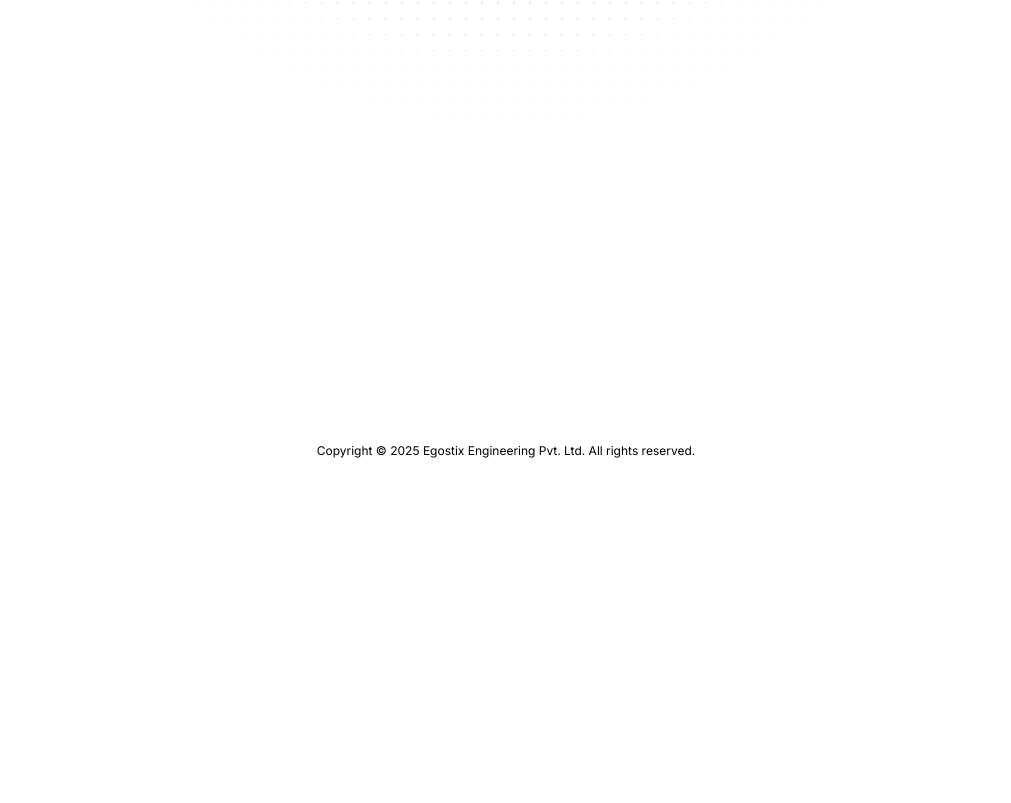
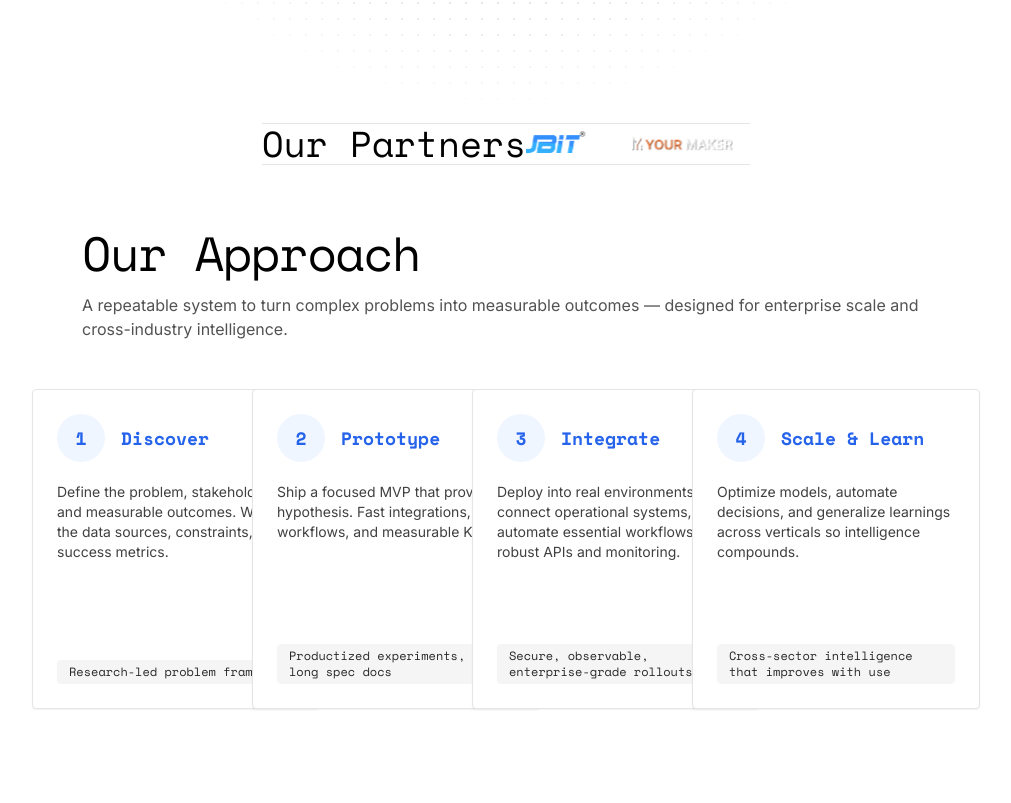
Before and after one commit to egostixcorp/egostix-media-website, a Next.js app: page / in a window 1280 px wide. Shown: the part 677-1480 px from the top of the page, without its empty margins (134-1145 px from the left). Before the commit the page ends 1140 px from the top, so only its background shows below. Built offline with nearby package versions, Linux system fonts and the light colour scheme; a web font is replaced by a local one.

Commit message:
update ui

```diff
--- /dev/null
+++ b/src/app/contact/page.jsx
@@ -0,0 +1,9 @@
+import React from "react";
+
+const page = () => {
+  return (
+    <div className="w-full h-screen flex items-center justify-center"></div>
+  );
+};
+
+export default page;
--- a/src/app/globals.css
+++ b/src/app/globals.css
@@ -83,3 +83,15 @@
 .red {
   border: 1px solid red;
 }
+@keyframes marquee {
+  0% {
+    transform: translateX(0);
+  }
+  100% {
+    transform: translateX(-50%);
+  }
+}
+
+.animate-marquee {
+  animation: marquee 25s linear infinite;
+}
--- a/src/app/page.tsx
+++ b/src/app/page.tsx
@@ -1,10 +1,17 @@
 import React from "react";
 import HeroSection from "@/components/sections/HeroSection";
+import ApproachSection from "@/components/sections/ApproachSection";
+import PartnersMarquee from "@/components/sections/PartnersMarquee";
 const Home = () => {
   return (
     <div className="reds flex min-h-screen w-full flex-col items-center justify-center tablet:px-[15%] px-2 font-inter dark:bg-black">
       <HeroSection />
-      {/* <CompanySection /> */}
+      {/* <div className="absolute bottom-2"> */}
+      <div>
+        <PartnersMarquee />
+      </div>
+      {/* </div> */}
+      <ApproachSection />
     </div>
   );
 };
--- a/src/components/global/Header.jsx
+++ b/src/components/global/Header.jsx
@@ -1,6 +1,7 @@
 "use client";
 import React from "react";
 // import Logo from "@/components/Global/Logo";
+import { header } from "@/data/nav";
 import Link from "next/link";
 import { usePathname } from "next/navigation";
 import { cn } from "@/lib/utils";
@@ -30,12 +31,12 @@ const Header = () => {
             className="object-contain"
           />
         </Link>
-        {/* <div className="flex items-center justify-center gap-4 text-sm font-medium">
+        <div className="flex items-center justify-center gap-4 text-sm font-medium">
           {header.map((item, i) => {
             return (
               <Link
                 className={cn("", {
-                  "text-EgostixBlue": basePath === item.route,
+                  "text-blue-600": basePath === item.route,
                 })}
                 key={i}
                 href={item.route}
@@ -44,10 +45,10 @@ const Header = () => {
               </Link>
             );
           })}
+        </div>
+        {/* <div className="cursor-pointer">
+          <Menu />
         </div> */}
-        <div className="cursor-pointer">
-          <Menu />
-        </div>
       </div>
     </div>
   );
--- /dev/null
+++ b/src/components/sections/ApproachSection.jsx
@@ -0,0 +1,94 @@
+import React from "react";
+
+/**
+ * ApproachSection
+ * - Uses font-inter and font-mono classes from your global setup.
+ * - Responsive, accessible, and easy to style further.
+ */
+
+const STEPS = [
+  {
+    id: 1,
+    title: "Discover",
+    line: "Define the problem, stakeholders, and measurable outcomes. We map the data sources, constraints, and success metrics.",
+    accent: "Research-led problem framing",
+  },
+//   {
+//     id: 2,
+//     title: "Model",
+//     line: "Design a shared ontology and data contracts. Build the cross-system models that let healthcare, robotics, and media speak the same language.",
+//     accent: "Interoperability-first architecture",
+//   },
+  {
+    id: 2,
+    title: "Prototype",
+    line: "Ship a focused MVP that proves the hypothesis. Fast integrations, demo workflows, and measurable KPIs.",
+    accent: "Productized experiments, not long spec docs",
+  },
+  {
+    id: 3,
+    title: "Integrate",
+    line: "Deploy into real environments, connect operational systems, and automate essential workflows with robust APIs and monitoring.",
+    accent: "Secure, observable, enterprise-grade rollouts",
+  },
+  {
+    id: 4,
+    title: "Scale & Learn",
+    line: "Optimize models, automate decisions, and generalize learnings across verticals so intelligence compounds.",
+    accent: "Cross-sector intelligence that improves with use",
+  },
+];
+
+const ApproachSection = () => {
+  return (
+    <section
+      aria-labelledby="approach-heading"
+      className=" w-full mx-auto px-6 py-16"
+    >
+      <div className="w-full mx-auto text-left">
+        <h2
+          id="approach-heading"
+          className="text-3xl tablet:text-4xl laptop:text-5xl font-mono tracking-tight"
+        >
+          Our Approach
+        </h2>
+        <p className="mt-4 text-sm tablet:text-base font-inter text-neutral-600">
+          A repeatable system to turn complex problems into measurable outcomes
+          — designed for enterprise scale and cross-industry intelligence.
+        </p>
+      </div>
+
+      <div className="mt-12 grid gap-8 sm:grid-cols-2 lg:grid-cols-4 place-items-center">
+        {STEPS.map((step) => (
+          <article
+            key={step.id}
+            className="relative flex flex-col gap-5 h-80 w-72 p-6 rounded border bg-white shadow-sm hover:shadow-md transition"
+            aria-labelledby={`step-${step.id}-title`}
+          >
+            <div className="flex items-center gap-4">
+              <div className="flex h-12 w-12 items-center justify-center rounded-full bg-blue-50 text-blue-600 font-mono font-bold text-lg">
+                {step.id}
+              </div>
+              <h3
+                id={`step-${step.id}-title`}
+                className="text-lg font-semibold font-mono text-blue-600"
+              >
+                {step.title}
+              </h3>
+            </div>
+
+            <p className="text-sm text-neutral-700 font-inter">{step.line}</p>
+
+            <div className="mt-auto pt-2">
+              <span className="inline-block rounded px-3 py-1 text-xs font-mono bg-neutral-100 text-neutral-800">
+                {step.accent}
+              </span>
+            </div>
+          </article>
+        ))}
+      </div>
+    </section>
+  );
+};
+
+export default ApproachSection;
--- a/src/components/sections/HeroSection.jsx
+++ b/src/components/sections/HeroSection.jsx
@@ -1,5 +1,5 @@
 import React from "react";
-
+import PartnersMarquee from "../sections/PartnersMarquee";
 const HeroSection = () => {
   return (
     <div className="w-full relative min-h-screen flex flex-col items-center justify-center text-center px-6">
@@ -19,6 +19,9 @@ const HeroSection = () => {
       {/* <div class="relative h-full w-full bg-white"> */}
       <div class="absolute h-full -z-10  w-full bg-[radial-gradient(#e5e7eb_1px,transparent_1px)] [background-size:16px_16px] [mask-image:radial-gradient(ellipse_50%_50%_at_50%_50%,#000_70%,transparent_100%)]"></div>
       {/* </div> */}
+      {/* <div className="absolute bottom-2">
+        <PartnersMarquee />
+      </div> */}
     </div>
   );
 };
--- /dev/null
+++ b/src/components/sections/PartnersMarquee.tsx
@@ -0,0 +1,54 @@
+import Image from "next/image";
+import React from "react";
+
+// Add/update your partner list here
+const PARTNERS = [
+  {
+    name: "Anubit",
+    logo: "/partners/anubit.webp",
+  },
+  {
+    name: "Your Maker",
+    logo: "/partners/ym.png",
+  },
+];
+
+const PartnersMarquee = () => {
+  // Duplicate array so marquee loops smoothly
+  const marqueeItems = [...PARTNERS, ...PARTNERS];
+
+  return (
+    <div className="w-full overflow-hidden  bg-white border-t flex items-center justify-center border-b">
+      <h2 className="text-center text-xl laptop:text-4xl font-mono ">
+        Our Partners
+      </h2>
+
+      <div className="relative flex tablet:w-56 w-44 redd overflow-hidden">
+        <div className="animate-marquee whitespace-nowrap flex gap-10 px-4">
+          {marqueeItems.map((item, idx) => (
+            <div
+              key={idx}
+              className="flex items-center gap-3 opacity-80 hover:opacity-100 transition justify-center"
+            >
+              <div className="h-10 w-28 relative">
+                <Image
+                  src={item.logo}
+                  alt={item.name}
+                  //   width={1000}
+                  //   height={1000}
+                  fill
+                  className="object-contain"
+                />
+              </div>
+              {/* <span className="font-inter text-sm tablet:text-base">
+                {item.name}
+              </span> */}
+            </div>
+          ))}
+        </div>
+      </div>
+    </div>
+  );
+};
+
+export default PartnersMarquee;
--- /dev/null
+++ b/src/data/nav.js
@@ -0,0 +1,5 @@
+export const header = [
+  { label: "About", route: "/about" },
+  //   { label: "Build", route: "/build" },
+  { label: "Contact", route: "/contact" },
+];
```
Also changed, not shown: public/partners/anubit.webp (added), public/partners/ym.png (added).
